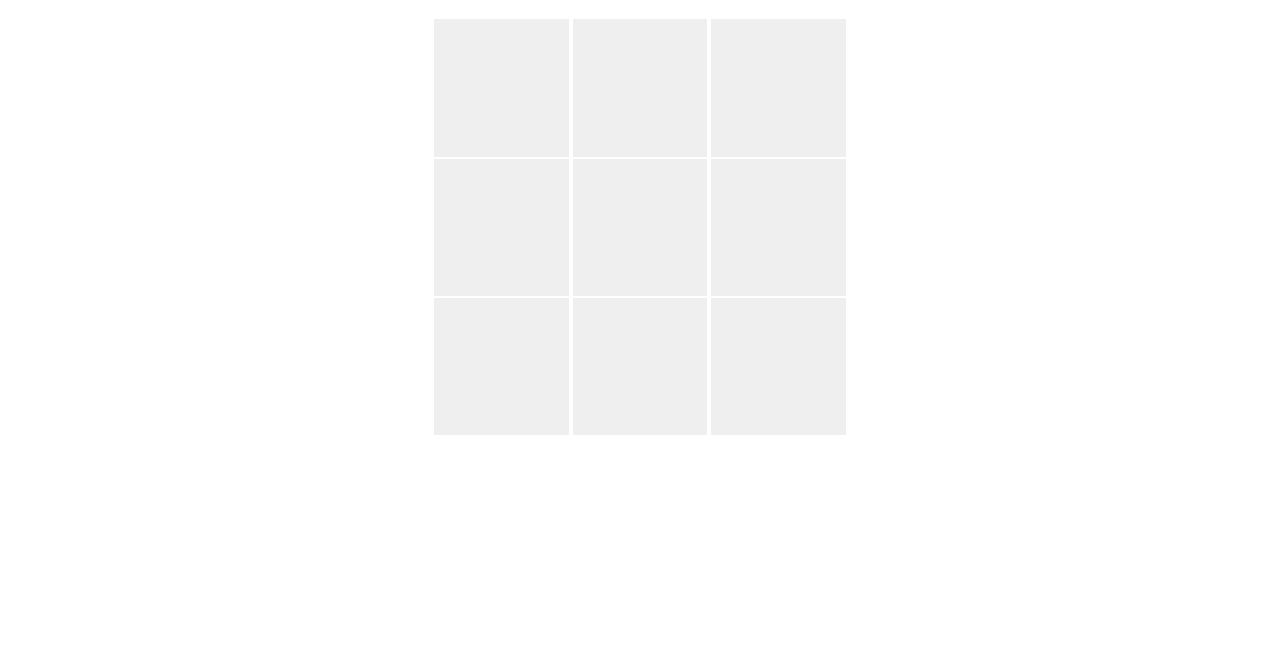
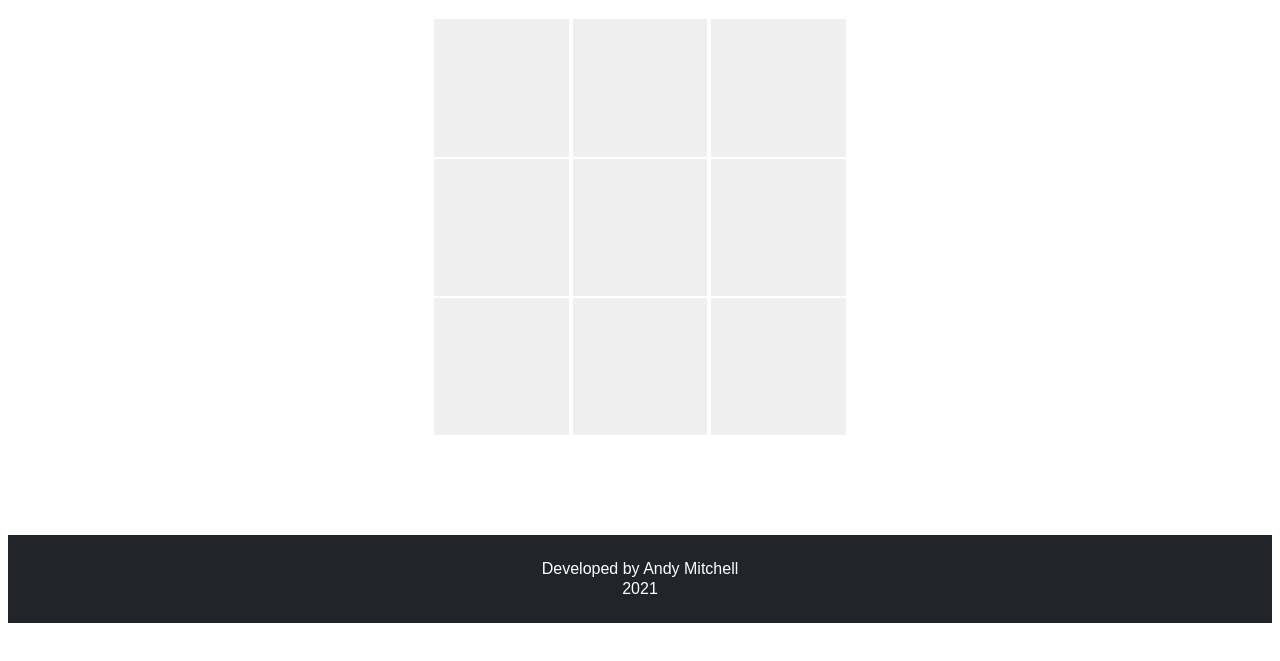
Before and after one commit to amitchell94/js-tictactoe, a plain HTML site: page index.html in a window 1280 px wide. Shown: the part 117-778 px from the top of the page. Drawn offline with Linux system fonts and the light colour scheme.

Commit message:
Added footer

```diff
--- a/css/style.css
+++ b/css/style.css
@@ -51,3 +51,19 @@ button {
 .gameButton:active {
     background-color: #60c050
 }
+
+footer{
+    display: block;
+    background-color: #212529;
+    padding-top: 0.5rem;
+    padding-bottom: 0.5rem;
+    margin-top: 6rem;
+    font-family: sans-serif;
+    font-size: 1rem;
+    font-weight: 400;
+    line-height: 1.25;
+    color: #212529;
+    text-align: center;
+    bottom: 0;
+    width: 100%;
+}
--- a/index.html
+++ b/index.html
@@ -49,6 +49,11 @@
     <h1 id="winningText">Player X Wins</h1>
     <button id="playAgain" class="gameButton">Play again</button>
 </div>
+
 <script src="js/script.js"></script>
 </body>
+<footer>
+    <p style="color: white">Developed by Andy Mitchell
+        <br>2021</p>
+</footer>
 </html>
```
